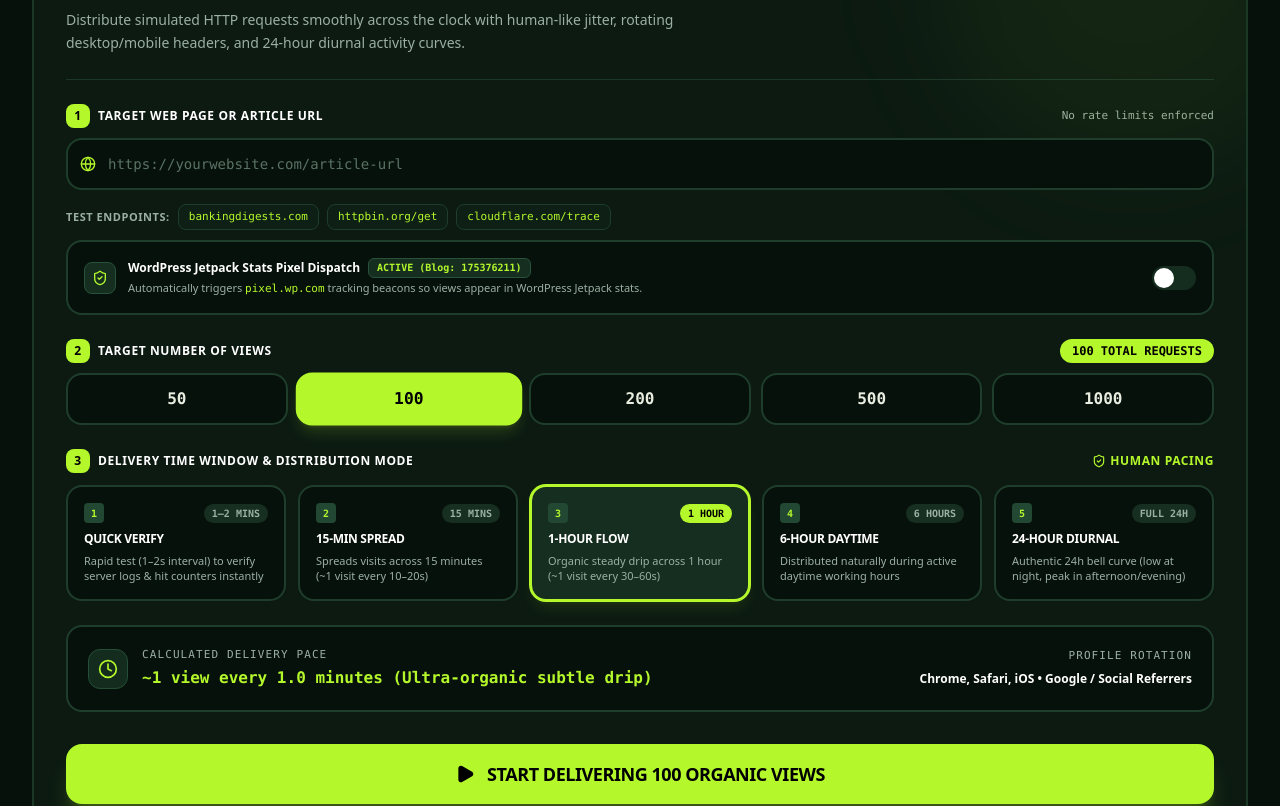
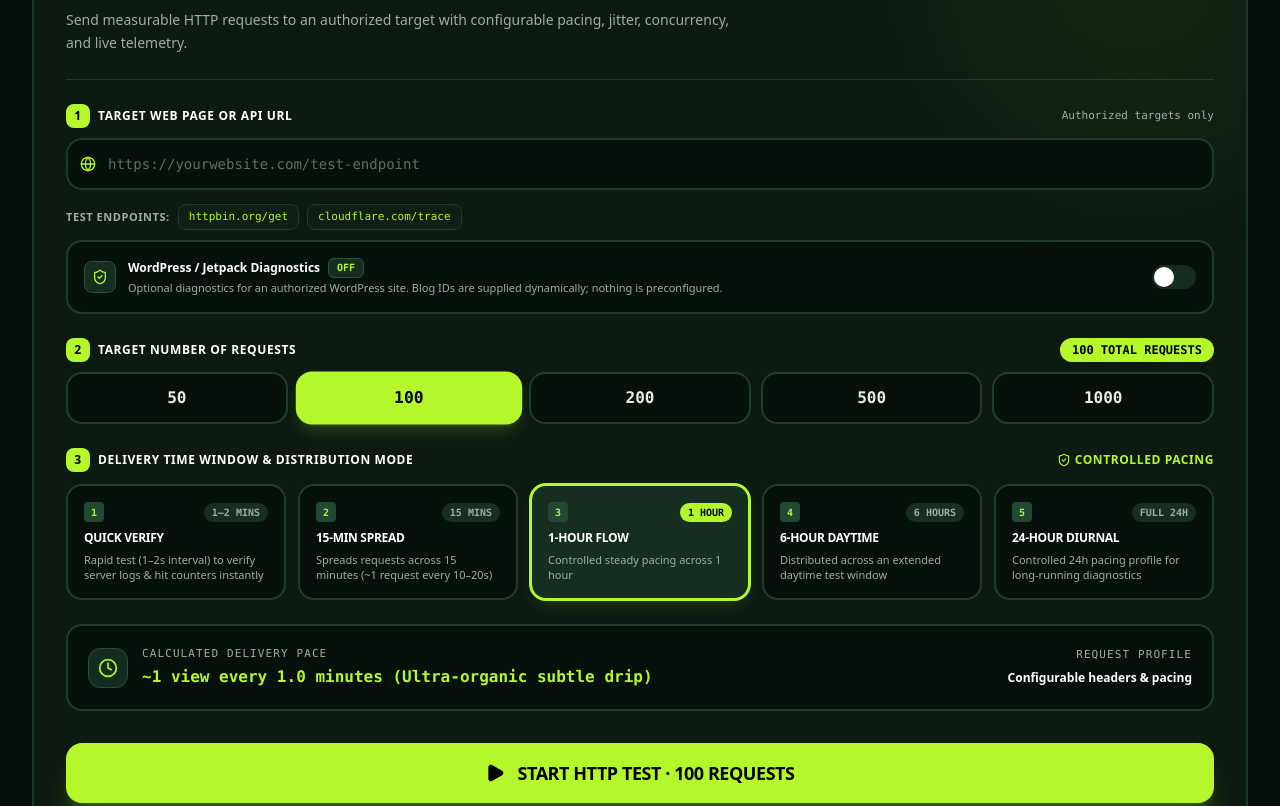
Before and after one commit to Uraj777/ClickHead, a React (Vite) app: page / in a window 1280 px wide. Shown: the part 360-1166 px from the top of the page. Built offline with nearby package versions, Linux system fonts and the light colour scheme.

Commit message:
fix: remove site-specific target and misleading view copy

```diff
--- a/src/components/SimpleTrafficPlanner.tsx
+++ b/src/components/SimpleTrafficPlanner.tsx
@@ -1,20 +1,8 @@
-import React, { useState } from 'react';
+import React from 'react';
 import { LoadTestConfig, DistributionMode } from '../types';
 import { calculatePacingInterval } from '../utils/diurnal';
 import { HourlyCurveChart } from './HourlyCurveChart';
-import {
-  Globe,
-  Clock,
-  Zap,
-  Play,
-  Square,
-  ShieldCheck,
-  CheckCircle2,
-  Layers,
-  ArrowRight,
-  TrendingUp,
-  Settings2,
-} from 'lucide-react';
+import { Globe, Clock, Play, Square, ShieldCheck, Settings2 } from 'lucide-react';
 
 interface SimpleTrafficPlannerProps {
   config: LoadTestConfig;
@@ -37,51 +25,11 @@ const DISTRIBUTION_OPTIONS: {
   desc: string;
   useDiurnal: boolean;
 }[] = [
-  {
-    id: 'instant',
-    num: '1',
-    minutes: 0,
-    label: 'QUICK VERIFY',
-    badge: '1–2 MINS',
-    desc: 'Rapid test (1–2s interval) to verify server logs & hit counters instantly',
-    useDiurnal: false,
-  },
-  {
-    id: 'spread-15m',
-    num: '2',
-    minutes: 15,
-    label: '15-MIN SPREAD',
-    badge: '15 MINS',
-    desc: 'Spreads visits across 15 minutes (~1 visit every 10–20s)',
-    useDiurnal: false,
-  },
-  {
-    id: 'spread-1h',
-    num: '3',
-    minutes: 60,
-    label: '1-HOUR FLOW',
-    badge: '1 HOUR',
-    desc: 'Organic steady drip across 1 hour (~1 visit every 30–60s)',
-    useDiurnal: false,
-  },
-  {
-    id: 'spread-6h',
-    num: '4',
-    minutes: 360,
-    label: '6-HOUR DAYTIME',
-    badge: '6 HOURS',
-    desc: 'Distributed naturally during active daytime working hours',
-    useDiurnal: true,
-  },
-  {
-    id: 'spread-24h',
-    num: '5',
-    minutes: 1440,
-    label: '24-HOUR DIURNAL',
-    badge: 'FULL 24H',
-    desc: 'Authentic 24h bell curve (low at night, peak in afternoon/evening)',
-    useDiurnal: true,
-  },
+  { id: 'instant', num: '1', minutes: 0, label: 'QUICK VERIFY', badge: '1–2 MINS', desc: 'Rapid test (1–2s interval) to verify server logs & hit counters instantly', useDiurnal: false },
+  { id: 'spread-15m', num: '2', minutes: 15, label: '15-MIN SPREAD', badge: '15 MINS', desc: 'Spreads requests across 15 minutes (~1 request every 10–20s)', useDiurnal: false },
+  { id: 'spread-1h', num: '3', minutes: 60, label: '1-HOUR FLOW', badge: '1 HOUR', desc: 'Controlled steady pacing across 1 hour', useDiurnal: false },
+  { id: 'spread-6h', num: '4', minutes: 360, label: '6-HOUR DAYTIME', badge: '6 HOURS', desc: 'Distributed across an extended daytime test window', useDiurnal: true },
+  { id: 'spread-24h', num: '5', minutes: 1440, label: '24-HOUR DIURNAL', badge: 'FULL 24H', desc: 'Controlled 24h pacing profile for long-running diagnostics', useDiurnal: true },
 ];
 
 export const SimpleTrafficPlanner: React.FC<SimpleTrafficPlannerProps> = ({
@@ -93,15 +41,9 @@ export const SimpleTrafficPlanner: React.FC<SimpleTrafficPlannerProps> = ({
   onSwitchToAdvanced,
   onOpenGuide,
 }) => {
-  // Calculate dynamic pacing summary
-  const pacing = calculatePacingInterval(
-    config.totalRequests,
-    config.distributionMinutes,
-    config.useDiurnalCurve,
-    config.concurrency
-  );
+  const pacing = calculatePacingInterval(config.totalRequests, config.distributionMinutes, config.useDiurnalCurve, config.concurrency);
 
-  const handleSelectDistribution = (opt: typeof DISTRIBUTION_OPTIONS[0]) => {
+  const handleSelectDistribution = (opt: typeof DISTRIBUTION_OPTIONS[number]) => {
     onChange({
       distributionMode: opt.id,
       distributionMinutes: opt.minutes,
@@ -113,281 +55,110 @@ export const SimpleTrafficPlanner: React.FC<SimpleTrafficPlannerProps> = ({
 
   return (
     <div className="space-y-6">
-      {/* Hero Headline Section with Bold Typography */}
       <div className="bg-[#0C1A12] border-2 border-[#1B3827] rounded-3xl p-6 sm:p-8 space-y-6 relative overflow-hidden">
-        {/* Background Subtle Radial Glow */}
         <div className="absolute top-0 right-0 w-96 h-96 bg-[#B4F82C]/5 rounded-full blur-3xl pointer-events-none -mr-20 -mt-20"></div>
 
-        {/* Top bar */}
         <div className="flex flex-col lg:flex-row lg:items-center justify-between gap-4 border-b border-[#1B3827] pb-6">
           <div>
             <div className="inline-flex items-center gap-2 px-2.5 py-1 rounded-full bg-[#162F21] text-[#B4F82C] border border-[#27533B] text-[11px] font-mono uppercase tracking-widest font-bold mb-3">
               <span className="w-2 h-2 rounded-full bg-[#B4F82C] animate-pulse"></span>
-              CLICKHEAD DISPATCHER
+              CLICKHEAD TEST DISPATCHER
             </div>
-            <h2
-              style={{ fontFamily: "'Syne', 'Plus Jakarta Sans', sans-serif" }}
-              className="text-2xl sm:text-3xl lg:text-4xl font-black text-white uppercase tracking-tight leading-none"
-            >
-              REAL TRAFFIC. <span className="text-[#B4F82C]">NATURAL PACING.</span>
+            <h2 style={{ fontFamily: "'Syne', 'Plus Jakarta Sans', sans-serif" }} className="text-2xl sm:text-3xl lg:text-4xl font-black text-white uppercase tracking-tight leading-none">
+              HTTP TESTING. <span className="text-[#B4F82C]">CONTROLLED PACING.</span>
             </h2>
             <p className="text-xs sm:text-sm text-[#9BB0A3] mt-2 max-w-2xl leading-relaxed">
-              Distribute simulated HTTP requests smoothly across the clock with human-like jitter, rotating desktop/mobile headers, and 24-hour diurnal activity curves.
+              Send measurable HTTP requests to an authorized target with configurable pacing, jitter, concurrency, and live telemetry.
             </p>
           </div>
 
           <div className="flex items-center gap-2.5 shrink-0">
-            <button
-              onClick={onOpenGuide}
-              className="text-xs font-bold text-[#E8EDE0] hover:text-white px-3 py-2 rounded-xl border border-[#244A33] bg-[#112419] hover:bg-[#183323] transition-all cursor-pointer uppercase tracking-wider"
-            >
-              Why Spread?
-            </button>
-            <button
-              onClick={onSwitchToAdvanced}
-              className="text-xs font-bold text-black px-3.5 py-2 rounded-xl bg-[#B4F82C] hover:bg-[#C8FF47] transition-all cursor-pointer flex items-center gap-1.5 uppercase tracking-wider"
-            >
-              <Settings2 className="w-3.5 h-3.5" />
-              Advanced Knobs
+            <button onClick={onOpenGuide} className="text-xs font-bold text-[#E8EDE0] hover:text-white px-3 py-2 rounded-xl border border-[#244A33] bg-[#112419] hover:bg-[#183323] transition-all cursor-pointer uppercase tracking-wider">Why Spread?</button>
+            <button onClick={onSwitchToAdvanced} className="text-xs font-bold text-black px-3.5 py-2 rounded-xl bg-[#B4F82C] hover:bg-[#C8FF47] transition-all cursor-pointer flex items-center gap-1.5 uppercase tracking-wider">
+              <Settings2 className="w-3.5 h-3.5" /> Advanced Knobs
             </button>
           </div>
         </div>
 
-        {/* STEP 1: Website Target URL */}
         <div className="space-y-2.5">
           <div className="flex items-center justify-between">
             <label className="text-xs font-extrabold text-white flex items-center gap-2 uppercase tracking-wider">
-              <span className="w-6 h-6 rounded-lg bg-[#B4F82C] text-black flex items-center justify-center text-xs font-black">
-                1
-              </span>
-              Target Web Page or Article URL
+              <span className="w-6 h-6 rounded-lg bg-[#B4F82C] text-black flex items-center justify-center text-xs font-black">1</span>
+              Target Web Page or API URL
             </label>
-            <span className="text-[11px] font-mono text-[#9BB0A3]">No rate limits enforced</span>
+            <span className="text-[11px] font-mono text-[#9BB0A3]">Authorized targets only</span>
           </div>
 
           <div className="relative">
-            <div className="absolute inset-y-0 left-0 pl-3.5 flex items-center pointer-events-none text-[#9BB0A3]">
-              <Globe className="w-4 h-4 text-[#B4F82C]" />
-            </div>
-            <input
-              id="simple-input-target-url"
-              type="url"
-              disabled={isSimulating}
-              value={config.targetUrl}
-              onChange={(e) => onChange({ targetUrl: e.target.value })}
-              placeholder="https://yourwebsite.com/article-url"
-              className="w-full pl-10 pr-4 py-3.5 rounded-2xl bg-[#07110C] border-2 border-[#1E3E2B] text-sm text-white placeholder-[#5A7364] focus:outline-none focus:border-[#B4F82C] focus:ring-1 focus:ring-[#B4F82C] disabled:opacity-60 font-mono font-medium"
-            />
+            <div className="absolute inset-y-0 left-0 pl-3.5 flex items-center pointer-events-none text-[#9BB0A3]"><Globe className="w-4 h-4 text-[#B4F82C]" /></div>
+            <input id="simple-input-target-url" type="url" disabled={isSimulating} value={config.targetUrl} onChange={(e) => onChange({ targetUrl: e.target.value })} placeholder="https://yourwebsite.com/test-endpoint" className="w-full pl-10 pr-4 py-3.5 rounded-2xl bg-[#07110C] border-2 border-[#1E3E2B] text-sm text-white placeholder-[#5A7364] focus:outline-none focus:border-[#B4F82C] focus:ring-1 focus:ring-[#B4F82C] disabled:opacity-60 font-mono font-medium" />
           </div>
 
           <div className="flex flex-wrap items-center gap-2 pt-1">
             <span className="text-[11px] text-[#9BB0A3] uppercase tracking-wider font-semibold">Test Endpoints:</span>
-            <button
-              type="button"
-              disabled={isSimulating}
-              onClick={() => onChange({ targetUrl: 'https://bankingdigests.com/cyber-financial-fraud-what-to-do-immediately-after-falling-victim/', enableWordPressTracking: true, jetpackBlogId: '175376211' })}
-              className="text-[11px] font-mono text-[#B4F82C] hover:underline cursor-pointer bg-[#0E1F16] px-2.5 py-1 rounded-lg border border-[#1E3E2B]"
-            >
-              bankingdigests.com
-            </button>
-            <button
-              type="button"
-              disabled={isSimulating}
-              onClick={() => onChange({ targetUrl: 'https://httpbin.org/get' })}
-              className="text-[11px] font-mono text-[#B4F82C] hover:underline cursor-pointer bg-[#0E1F16] px-2.5 py-1 rounded-lg border border-[#1E3E2B]"
-            >
-              httpbin.org/get
-            </button>
-            <button
-              type="button"
-              disabled={isSimulating}
-              onClick={() => onChange({ targetUrl: 'https://cloudflare.com/cdn-cgi/trace' })}
-              className="text-[11px] font-mono text-[#B4F82C] hover:underline cursor-pointer bg-[#0E1F16] px-2.5 py-1 rounded-lg border border-[#1E3E2B]"
-            >
-              cloudflare.com/trace
-            </button>
+            <button type="button" disabled={isSimulating} onClick={() => onChange({ targetUrl: 'https://httpbin.org/get', enableWordPressTracking: false, jetpackBlogId: '' })} className="text-[11px] font-mono text-[#B4F82C] hover:underline cursor-pointer bg-[#0E1F16] px-2.5 py-1 rounded-lg border border-[#1E3E2B]">httpbin.org/get</button>
+            <button type="button" disabled={isSimulating} onClick={() => onChange({ targetUrl: 'https://cloudflare.com/cdn-cgi/trace', enableWordPressTracking: false, jetpackBlogId: '' })} className="text-[11px] font-mono text-[#B4F82C] hover:underline cursor-pointer bg-[#0E1F16] px-2.5 py-1 rounded-lg border border-[#1E3E2B]">cloudflare.com/trace</button>
           </div>
 
-          {/* WordPress & Jetpack Tracking Mode Highlight Card */}
           <div className="bg-[#07110C] border-2 border-[#1E3E2B] rounded-2xl p-4 flex flex-col sm:flex-row sm:items-center justify-between gap-3">
             <div className="flex items-center gap-3">
-              <div className="w-8 h-8 rounded-lg bg-[#152E20] border border-[#27533B] flex items-center justify-center shrink-0">
-                <ShieldCheck className="w-4 h-4 text-[#B4F82C]" />
-              </div>
+              <div className="w-8 h-8 rounded-lg bg-[#152E20] border border-[#27533B] flex items-center justify-center shrink-0"><ShieldCheck className="w-4 h-4 text-[#B4F82C]" /></div>
               <div>
                 <div className="text-xs font-bold text-white flex items-center gap-2">
-                  <span>WordPress Jetpack Stats Pixel Dispatch</span>
+                  <span>WordPress / Jetpack Diagnostics</span>
                   <span className="text-[10px] bg-[#152E20] text-[#B4F82C] px-2 py-0.5 rounded-md border border-[#27533B] font-mono font-bold">
-                    ACTIVE (Blog: {config.jetpackBlogId || '175376211'})
+                    {config.enableWordPressTracking && config.jetpackBlogId ? `ENABLED · Blog ${config.jetpackBlogId}` : 'OFF'}
                   </span>
                 </div>
-                <p className="text-[11px] text-[#9BB0A3] mt-0.5">
-                  Automatically triggers <code className="text-[#B4F82C] font-mono">pixel.wp.com</code> tracking beacons so views appear in WordPress Jetpack stats.
-                </p>
+                <p className="text-[11px] text-[#9BB0A3] mt-0.5">Optional diagnostics for an authorized WordPress site. Blog IDs are supplied dynamically; nothing is preconfigured.</p>
               </div>
             </div>
-
             <label className="relative inline-flex items-center cursor-pointer shrink-0">
-              <input
-                type="checkbox"
-                disabled={isSimulating}
-                checked={config.enableWordPressTracking !== false}
-                onChange={(e) => onChange({ enableWordPressTracking: e.target.checked })}
-                className="sr-only peer"
-              />
+              <input type="checkbox" disabled={isSimulating} checked={config.enableWordPressTracking === true} onChange={(e) => onChange({ enableWordPressTracking: e.target.checked })} className="sr-only peer" />
               <div className="w-11 h-6 bg-[#142D1F] peer-focus:outline-none rounded-full peer peer-checked:after:translate-x-full peer-checked:after:border-black after:content-[''] after:absolute after:top-[2px] after:left-[2px] after:bg-white after:rounded-full after:h-5 after:w-5 after:transition-all peer-checked:bg-[#B4F82C] peer-checked:after:bg-black"></div>
             </label>
           </div>
         </div>
 
-        {/* STEP 2: Desired Total Views */}
         <div className="space-y-2.5">
           <div className="flex items-center justify-between">
-            <label className="text-xs font-extrabold text-white flex items-center gap-2 uppercase tracking-wider">
-              <span className="w-6 h-6 rounded-lg bg-[#B4F82C] text-black flex items-center justify-center text-xs font-black">
-                2
-              </span>
-              Target Number of Views
-            </label>
-            <span className="text-xs font-mono font-extrabold text-black bg-[#B4F82C] px-3 py-1 rounded-xl">
-              {config.totalRequests} TOTAL REQUESTS
-            </span>
+            <label className="text-xs font-extrabold text-white flex items-center gap-2 uppercase tracking-wider"><span className="w-6 h-6 rounded-lg bg-[#B4F82C] text-black flex items-center justify-center text-xs font-black">2</span>Target Number of Requests</label>
+            <span className="text-xs font-mono font-extrabold text-black bg-[#B4F82C] px-3 py-1 rounded-xl">{config.totalRequests} TOTAL REQUESTS</span>
           </div>
-
           <div className="grid grid-cols-2 sm:grid-cols-5 gap-2.5">
             {VIEW_PRESETS.map((count) => {
               const isSelected = config.totalRequests === count;
-              return (
-                <button
-                  key={count}
-                  type="button"
-                  disabled={isSimulating}
-                  onClick={() => onChange({ totalRequests: count })}
-                  className={`py-3 px-4 rounded-2xl border-2 text-center transition-all cursor-pointer font-mono font-black text-sm sm:text-base ${
-                    isSelected
-                      ? 'bg-[#B4F82C] text-black border-[#B4F82C] shadow-lg shadow-[#B4F82C]/15 scale-[1.02]'
-                      : 'bg-[#07110C] border-[#1E3E2B] text-[#E8EDE0] hover:bg-[#102419] hover:border-[#2C593E]'
-                  } ${isSimulating ? 'opacity-50 cursor-not-allowed' : ''}`}
-                >
-                  {count}
-                </button>
-              );
+              return <button key={count} type="button" disabled={isSimulating} onClick={() => onChange({ totalRequests: count })} className={`py-3 px-4 rounded-2xl border-2 text-center transition-all cursor-pointer font-mono font-black text-sm sm:text-base ${isSelected ? 'bg-[#B4F82C] text-black border-[#B4F82C] shadow-lg shadow-[#B4F82C]/15 scale-[1.02]' : 'bg-[#07110C] border-[#1E3E2B] text-[#E8EDE0] hover:bg-[#102419] hover:border-[#2C593E]'} ${isSimulating ? 'opacity-50 cursor-not-allowed' : ''}`}>{count}</button>;
             })}
           </div>
         </div>
 
-        {/* STEP 3: Distribution Window (Numbered Grid like Reference) */}
         <div className="space-y-3">
           <div className="flex items-center justify-between">
-            <label className="text-xs font-extrabold text-white flex items-center gap-2 uppercase tracking-wider">
-              <span className="w-6 h-6 rounded-lg bg-[#B4F82C] text-black flex items-center justify-center text-xs font-black">
-                3
-              </span>
-              Delivery Time Window &amp; Distribution Mode
-            </label>
-            <span className="text-xs text-[#B4F82C] flex items-center gap-1 font-semibold uppercase tracking-wider">
-              <ShieldCheck className="w-3.5 h-3.5" />
-              Human Pacing
-            </span>
+            <label className="text-xs font-extrabold text-white flex items-center gap-2 uppercase tracking-wider"><span className="w-6 h-6 rounded-lg bg-[#B4F82C] text-black flex items-center justify-center text-xs font-black">3</span>Delivery Time Window &amp; Distribution Mode</label>
+            <span className="text-xs text-[#B4F82C] flex items-center gap-1 font-semibold uppercase tracking-wider"><ShieldCheck className="w-3.5 h-3.5" />Controlled Pacing</span>
           </div>
-
           <div className="grid grid-cols-1 sm:grid-cols-2 lg:grid-cols-5 gap-3">
             {DISTRIBUTION_OPTIONS.map((opt) => {
               const isSelected = config.distributionMode === opt.id;
-              return (
-                <button
-                  key={opt.id}
-                  type="button"
-                  disabled={isSimulating}
-                  onClick={() => handleSelectDistribution(opt)}
-                  className={`p-4 rounded-2xl border-2 text-left transition-all cursor-pointer flex flex-col justify-between ${
-                    isSelected
-                      ? 'bg-[#152E20] border-[#B4F82C] ring-1 ring-[#B4F82C] shadow-lg shadow-[#B4F82C]/10'
-                      : 'bg-[#07110C] border-[#1E3E2B] hover:bg-[#0F2217] hover:border-[#2C593E]'
-                  } ${isSimulating ? 'opacity-50 cursor-not-allowed' : ''}`}
-                >
-                  <div>
-                    <div className="flex items-center justify-between mb-2">
-                      <span className="w-5 h-5 rounded bg-[#224732] text-[#B4F82C] text-[10px] font-black font-mono flex items-center justify-center">
-                        {opt.num}
-                      </span>
-                      <span
-                        className={`text-[10px] px-2 py-0.5 rounded-full font-mono font-bold ${
-                          isSelected
-                            ? 'bg-[#B4F82C] text-black'
-                            : 'bg-[#162F21] text-[#9BB0A3]'
-                        }`}
-                      >
-                        {opt.badge}
-                      </span>
-                    </div>
-                    <span className="text-xs font-extrabold text-white block uppercase tracking-tight">
-                      {opt.label}
-                    </span>
-                    <p className="text-[11px] text-[#9BB0A3] mt-1.5 leading-snug">{opt.desc}</p>
-                  </div>
-                </button>
-              );
+              return <button key={opt.id} type="button" disabled={isSimulating} onClick={() => handleSelectDistribution(opt)} className={`p-4 rounded-2xl border-2 text-left transition-all cursor-pointer flex flex-col justify-between ${isSelected ? 'bg-[#152E20] border-[#B4F82C] ring-1 ring-[#B4F82C] shadow-lg shadow-[#B4F82C]/10' : 'bg-[#07110C] border-[#1E3E2B] hover:bg-[#0F2217] hover:border-[#2C593E]'} ${isSimulating ? 'opacity-50 cursor-not-allowed' : ''}`}>
+                <div><div className="flex items-center justify-between mb-2"><span className="w-5 h-5 rounded bg-[#224732] text-[#B4F82C] text-[10px] font-black font-mono flex items-center justify-center">{opt.num}</span><span className={`text-[10px] px-2 py-0.5 rounded-full font-mono font-bold ${isSelected ? 'bg-[#B4F82C] text-black' : 'bg-[#162F21] text-[#9BB0A3]'}`}>{opt.badge}</span></div><span className="text-xs font-extrabold text-white block uppercase tracking-tight">{opt.label}</span><p className="text-[11px] text-[#9BB0A3] mt-1.5 leading-snug">{opt.desc}</p></div>
+              </button>;
             })}
           </div>
         </div>
 
-        {/* Pacing Calculation Card */}
         <div className="bg-[#07110C] border-2 border-[#1E3E2B] rounded-2xl p-4 sm:p-5 flex flex-col sm:flex-row sm:items-center justify-between gap-4">
-          <div className="flex items-center gap-3.5">
-            <div className="w-10 h-10 rounded-xl bg-[#142C1E] border border-[#244E35] flex items-center justify-center shrink-0">
-              <Clock className="w-5 h-5 text-[#B4F82C]" />
-            </div>
-            <div>
-              <div className="text-[11px] font-mono text-[#9BB0A3] uppercase tracking-widest">
-                Calculated Delivery Pace
-              </div>
-              <div className="text-sm sm:text-base text-[#B4F82C] font-mono font-extrabold mt-0.5">
-                {pacing.estPaceDescription}
-              </div>
-            </div>
-          </div>
-
-          <div className="sm:text-right border-t sm:border-t-0 border-[#1E3E2B] pt-3 sm:pt-0">
-            <span className="text-[11px] text-[#9BB0A3] block uppercase tracking-widest font-mono">Profile Rotation</span>
-            <span className="text-xs font-bold text-white">
-              Chrome, Safari, iOS &bull; Google / Social Referrers
-            </span>
-          </div>
+          <div className="flex items-center gap-3.5"><div className="w-10 h-10 rounded-xl bg-[#142C1E] border border-[#244E35] flex items-center justify-center shrink-0"><Clock className="w-5 h-5 text-[#B4F82C]" /></div><div><div className="text-[11px] font-mono text-[#9BB0A3] uppercase tracking-widest">Calculated Delivery Pace</div><div className="text-sm sm:text-base text-[#B4F82C] font-mono font-extrabold mt-0.5">{pacing.estPaceDescription}</div></div></div>
+          <div className="sm:text-right border-t sm:border-t-0 border-[#1E3E2B] pt-3 sm:pt-0"><span className="text-[11px] text-[#9BB0A3] block uppercase tracking-widest font-mono">Request Profile</span><span className="text-xs font-bold text-white">Configurable headers &amp; pacing</span></div>
         </div>
 
-        {/* Start / Stop CTA Banner */}
         <div className="pt-2">
-          {!isSimulating ? (
-            <button
-              id="btn-simple-start"
-              type="button"
-              onClick={onStartSimulation}
-              className="w-full py-4 px-6 rounded-2xl bg-[#B4F82C] hover:bg-[#C7FF47] text-black font-black text-base sm:text-lg shadow-xl shadow-[#B4F82C]/20 transition-all flex items-center justify-center gap-3 cursor-pointer uppercase tracking-tight active:scale-[0.99]"
-            >
-              <Play className="w-5 h-5 fill-black" />
-              <span>START DELIVERING {config.totalRequests} ORGANIC VIEWS</span>
-            </button>
-          ) : (
-            <button
-              id="btn-simple-stop"
-              type="button"
-              onClick={onStopSimulation}
-              className="w-full py-4 px-6 rounded-2xl bg-red-600 hover:bg-red-500 text-white font-black text-base sm:text-lg shadow-xl shadow-red-600/30 transition-all flex items-center justify-center gap-3 cursor-pointer uppercase tracking-tight active:scale-[0.99]"
-            >
-              <Square className="w-5 h-5 fill-white" />
-              <span>STOP ACTIVE TRAFFIC ENGINE</span>
-            </button>
-          )}
+          {!isSimulating ? <button id="btn-simple-start" type="button" onClick={onStartSimulation} className="w-full py-4 px-6 rounded-2xl bg-[#B4F82C] hover:bg-[#C7FF47] text-black font-black text-base sm:text-lg shadow-xl shadow-[#B4F82C]/20 transition-all flex items-center justify-center gap-3 cursor-pointer uppercase tracking-tight active:scale-[0.99]"><Play className="w-5 h-5 fill-black" /><span>START HTTP TEST · {config.totalRequests} REQUESTS</span></button> : <button id="btn-simple-stop" type="button" onClick={onStopSimulation} className="w-full py-4 px-6 rounded-2xl bg-red-600 hover:bg-red-500 text-white font-black text-base sm:text-lg shadow-xl shadow-red-600/30 transition-all flex items-center justify-center gap-3 cursor-pointer uppercase tracking-tight active:scale-[0.99]"><Square className="w-5 h-5 fill-white" /><span>STOP ACTIVE TEST</span></button>}
         </div>
       </div>
 
-      {/* Visual 24-Hour Diurnal Human Traffic Curve */}
-      <HourlyCurveChart
-        totalViews={config.totalRequests}
-        useDiurnal={config.useDiurnalCurve}
-        onToggleDiurnal={(enabled) => onChange({ useDiurnalCurve: enabled })}
-      />
+      <HourlyCurveChart totalViews={config.totalRequests} useDiurnal={config.useDiurnalCurve} onToggleDiurnal={(enabled) => onChange({ useDiurnalCurve: enabled })} />
     </div>
   );
 };
```
